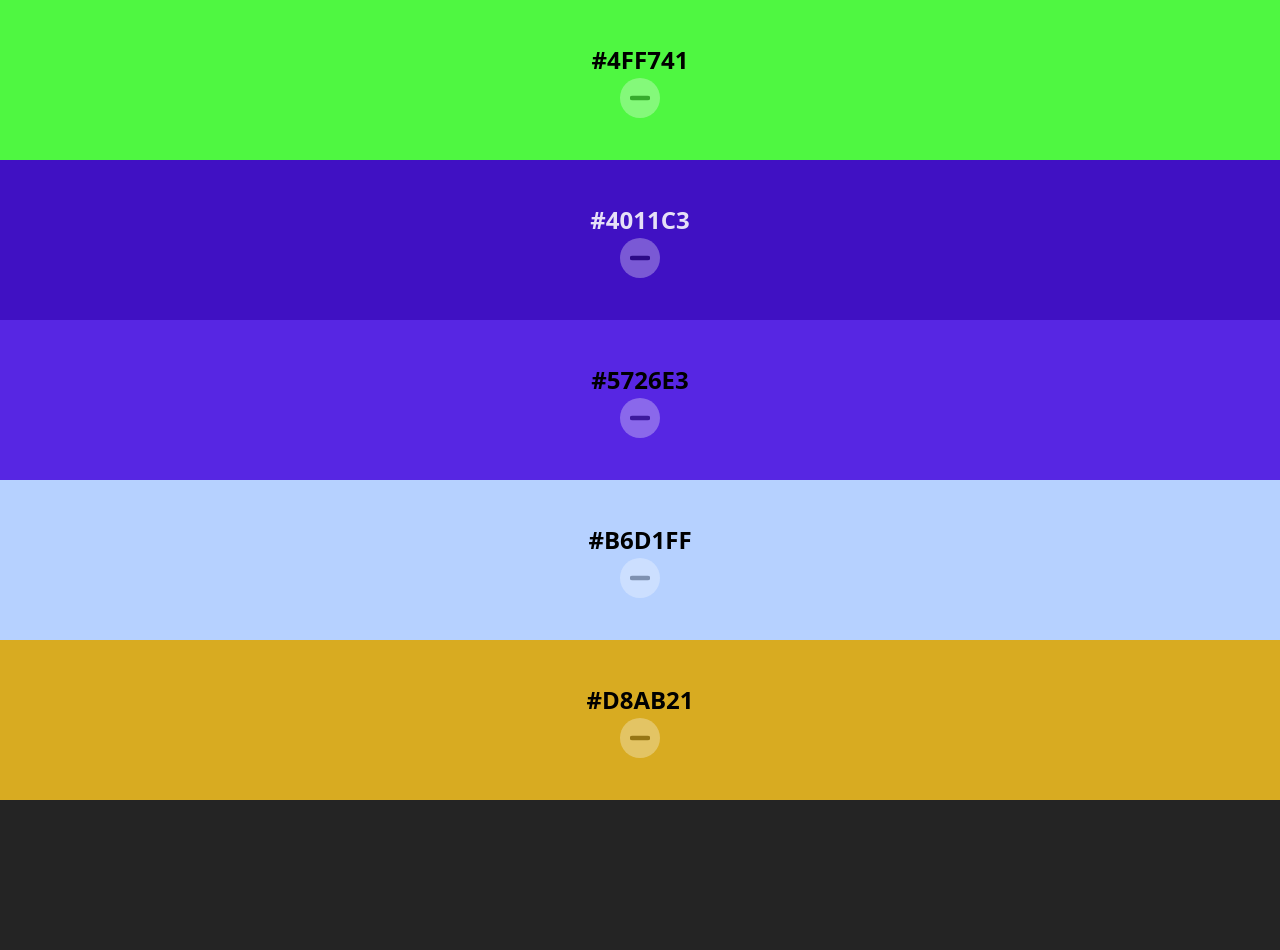
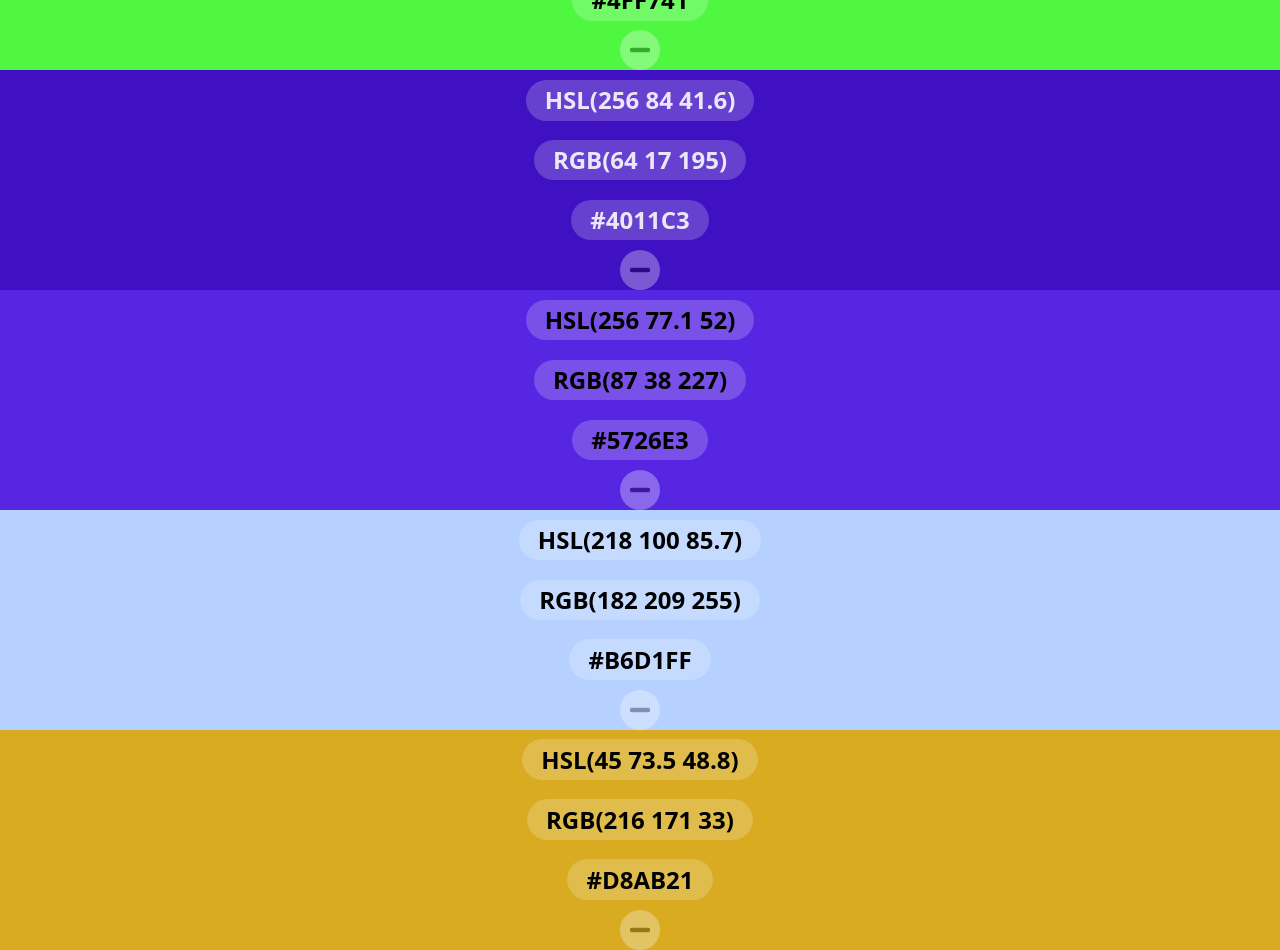
Before and after one commit to Lava519/colors-minimal, a React (Vite) app: page / in a window 1280 px wide. Before the commit the page ends 800 px from the top, so only its background shows below. Built offline with nearby package versions, Linux system fonts and the light colour scheme.

Commit message:
Updated values

```diff
--- a/src/App.css
+++ b/src/App.css
@@ -24,10 +24,23 @@
 }
 
 .value-container {
-  width: 105px;
+  width: 250px;
   display: flex;
   flex-direction: column;
   align-items: center;
+}
+
+.value {
+  cursor: pointer;
+  padding: 0.1em 0.8em;
+  margin: 0.4em 0;
+  border-radius: 1em;
+  background-color: rgba(255, 255, 255, 0.2);
+  transition: scale 0.2s;
+}
+
+.value:hover {
+  scale: 1.2;
 }
 
 .border {
@@ -100,7 +113,7 @@
   }
   .border {
     height: 60px;
-    width: 100vw;
+    width: 100vw
     left: 0;
     top: -30px;
   }
--- a/src/components/value/Value.jsx
+++ b/src/components/value/Value.jsx
@@ -1,7 +1,19 @@
+import {hex2rgb, rgb2hsl} from "../../ColorConversion.js";
+
 export default function Value({color, remove, index}) {
+  const rgb = hex2rgb(color);
+  const hsl = rgb2hsl(rgb);
+
+  const copyClipboard = (col) => {
+    navigator.clipboard.writeText(col);
+    alert("Copied Text");
+  }
+
   return (
-    <div className="value-container">
-      <h2>{color}</h2>
+  <div className="value-container">
+      <h2 className="value" onClick={ e=>{copyClipboard(e.target.outerText)}}>{`HSL(${hsl.h} ${hsl.s} ${hsl.l})`}</h2>
+      <h2 className="value" onClick={ e=>{copyClipboard(e.target.outerText)}}>{`RGB(${rgb.r} ${rgb.g} ${rgb.b})`}</h2>
+      <h2 className="value" onClick={ e=>{copyClipboard(e.target.outerText)}}>{color}</h2>
       <div onClick={ e=>{remove(index)}} className="minus">
         <img src="minus.svg" alt="-"/>
       </div>
```
